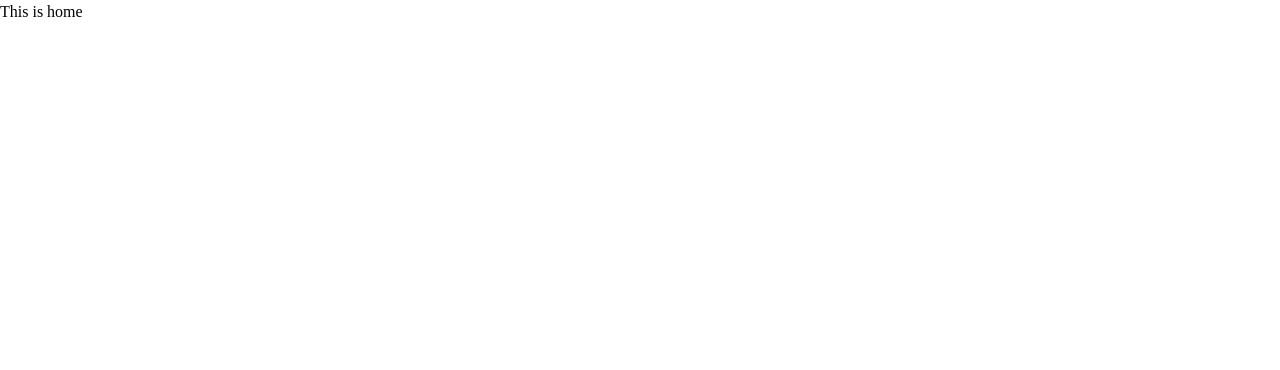
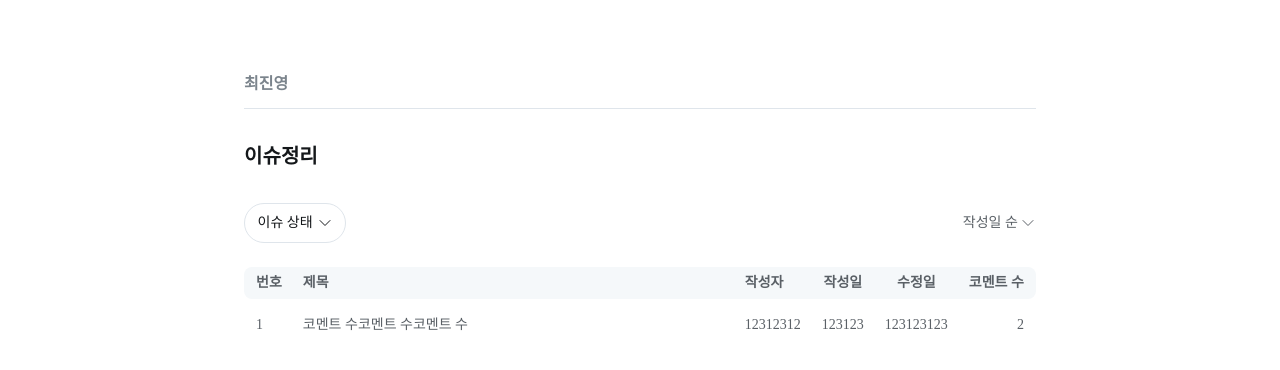
Before and after one commit to gnyonge/space_walk, a React (Create React App) app: page /home in a window 1280 px wide. Shown: the top 370 px of the page. Built offline with nearby package versions, Linux system fonts and the light colour scheme; a web font is replaced by a local one.

Commit message:
Add: Header, Table 컴포넌트 퍼블리싱

```diff
--- /dev/null
+++ b/src/components/Home/Header.tsx
@@ -0,0 +1,24 @@
+import { LeftArrow, RightArrow } from "icons";
+
+const Header = () => {
+  return (
+    <>
+      <p className="pb-3 text-[#7B848C] font-bold">최진영</p>
+      <p className="pt-8 text-xl text-[#14171A] leading-[30px] font-bold border-t border-[#DFE5EB]">
+        이슈정리
+      </p>
+      <div className="pt-8 flex justify-between">
+        <button className="w-[102px] h-10 flex justify-center items-center gap-x-1 text-[#14171A] border border-[#DFE5EB] rounded-[32px]">
+          <p className="font-medium text-sm">이슈 상태</p>
+          <LeftArrow />
+        </button>
+        <button className="flex justify-center items-center gap-x-0.5 text-[#5A6066]">
+          <p className="font-medium text-sm">작성일 순</p>
+          <RightArrow />
+        </button>
+      </div>
+    </>
+  );
+};
+
+export default Header;
--- /dev/null
+++ b/src/components/Home/Table.tsx
@@ -0,0 +1,53 @@
+const Table = () => {
+  return (
+    <table className="mt-6 max-w-[1040px]">
+      <thead>
+        <tr className="h-8 bg-[#F5F8FA] text-sm text-[#5A6066] font-medium whitespace-nowrap">
+          <th className="rounded-l-lg py-1.5 pl-3 pr-5">
+            <p>번호</p>
+          </th>
+          <th className="text-start pr-5">
+            <p>제목</p>
+          </th>
+          <th className="text-start pr-5">
+            <p>작성자</p>
+          </th>
+          <th className="text-center pr-5">
+            <p>작성일</p>
+          </th>
+          <th className="text-center pr-5">
+            <p>수정일</p>
+          </th>
+          <th className="text-end rounded-r-lg pr-3">
+            <p>코멘트 수</p>
+          </th>
+        </tr>
+      </thead>
+      <tbody>
+        <tr className="h-2" />
+        <tr className="text-sm text-[#5A6066] font-medium">
+          <td className="py-2 pl-3 pr-5">
+            <p>1</p>
+          </td>
+          <td className="pr-5">
+            <p className="w-[421px] truncate">코멘트 수코멘트 수코멘트 수</p>
+          </td>
+          <td className="pr-5">
+            <p>12312312</p>
+          </td>
+          <td className="text-center pr-5">
+            <p>123123</p>
+          </td>
+          <td className="text-center pr-5">
+            <p>123123123</p>
+          </td>
+          <td className="text-end pr-3">
+            <p>2</p>
+          </td>
+        </tr>
+      </tbody>
+    </table>
+  );
+};
+
+export default Table;
--- /dev/null
+++ b/src/icons/LeftArrow.tsx
@@ -0,0 +1,18 @@
+const LeftArrow = () => (
+  <svg
+    xmlns="http://www.w3.org/2000/svg"
+    fill="none"
+    viewBox="0 0 24 24"
+    stroke-width="1.5"
+    stroke="currentColor"
+    className="w-4 h-4"
+  >
+    <path
+      stroke-linecap="round"
+      stroke-linejoin="round"
+      d="m19.5 8.25-7.5 7.5-7.5-7.5"
+    />
+  </svg>
+);
+
+export default LeftArrow;
--- /dev/null
+++ b/src/icons/RightArrow.tsx
@@ -0,0 +1,18 @@
+const RightArrow = () => (
+  <svg
+    xmlns="http://www.w3.org/2000/svg"
+    fill="none"
+    viewBox="0 0 24 24"
+    stroke-width="1.5"
+    stroke="currentColor"
+    className="w-4 h-4"
+  >
+    <path
+      stroke-linecap="round"
+      stroke-linejoin="round"
+      d="m19.5 8.25-7.5 7.5-7.5-7.5"
+    />
+  </svg>
+);
+
+export default RightArrow;
--- /dev/null
+++ b/src/icons/index.ts
@@ -0,0 +1,4 @@
+import LeftArrow from "./LeftArrow";
+import RightArrow from "./RightArrow";
+
+export { LeftArrow, RightArrow };
--- a/src/pages/Home.tsx
+++ b/src/pages/Home.tsx
@@ -1,13 +1,16 @@
-import Modal from "components/Modal";
+import Header from "components/Home/Header";
+import Table from "components/Home/Table";
 
 const Home = () => {
   return (
-    <h1>
-      This is home
-      <Modal>
-        <div>test</div>
-      </Modal>
-    </h1>
+    <div className="flex justify-center">
+      <div className="px-[60px] py-[72px]">
+        <div className="px-5">
+          <Header />
+          <Table />
+        </div>
+      </div>
+    </div>
   );
 };
 
```
